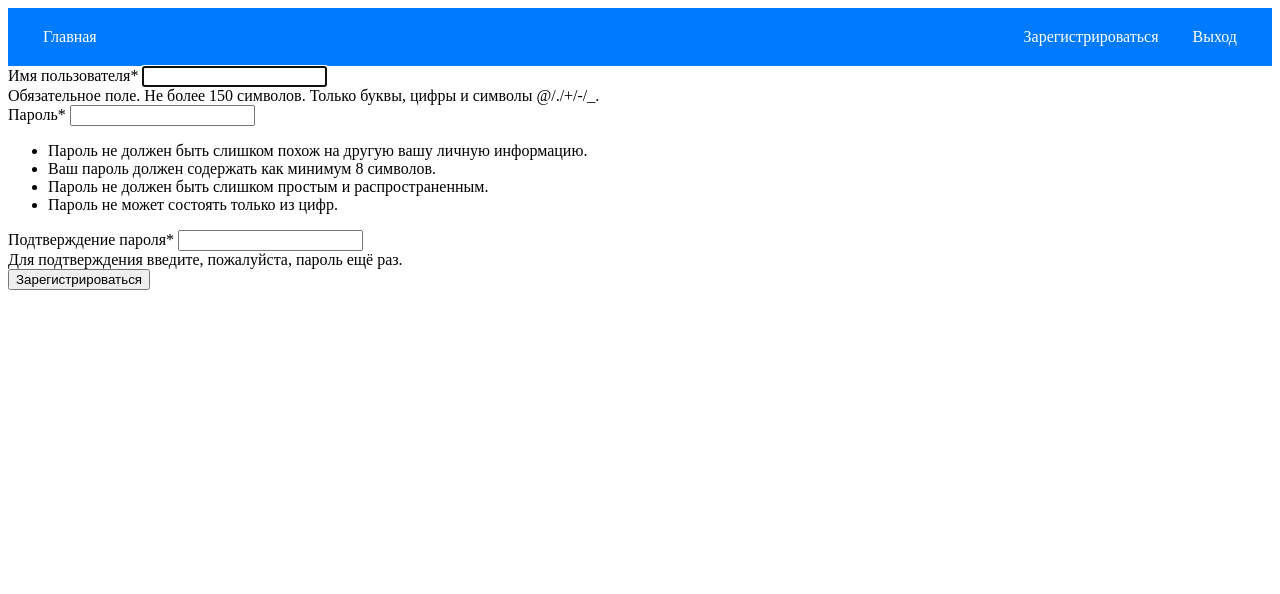
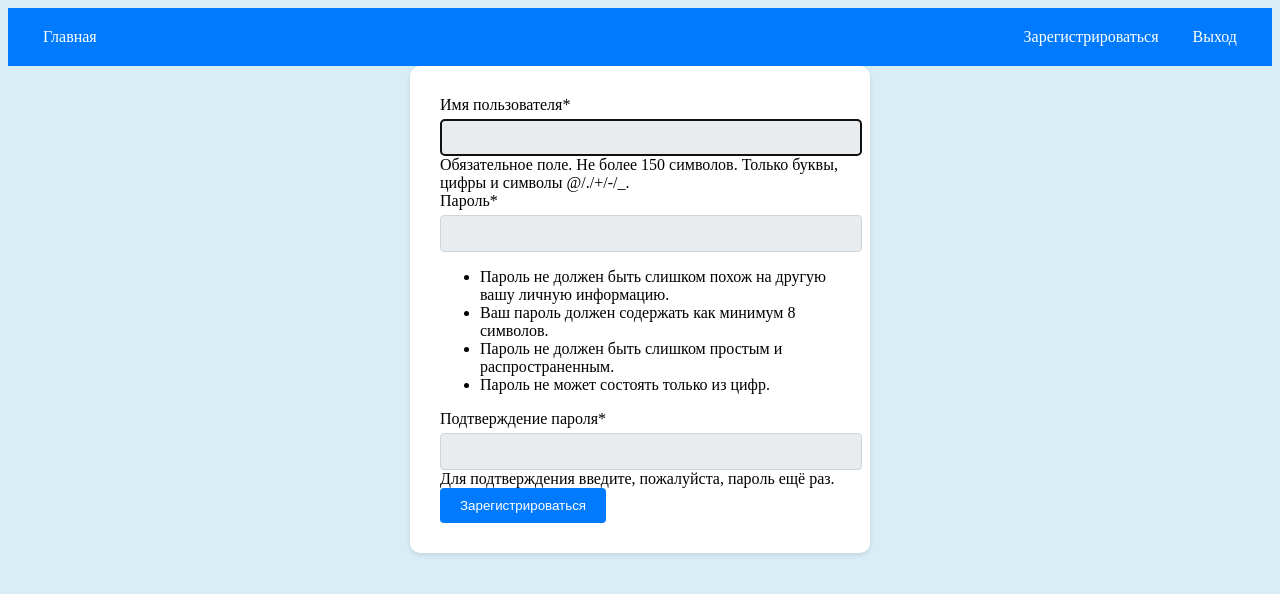
Before and after one commit to InowaR/DjangoRecipeWebsite, a Django app: page /register/ in a window 1280 px wide. Shown: the top 594 px of the page. Run offline with Django 5.2, Linux system fonts and the light colour scheme; some libraries are stand-ins or nearby versions.

Commit message:
fixed styles

```diff
--- a/RecipeApplication/templates/register.html
+++ b/RecipeApplication/templates/register.html
@@ -7,9 +7,11 @@
 {% endblock %}
 
 {% block content %}
-    <form action="{% url 'register' %}" method="post">
-        {% csrf_token %}
-        {{ form|crispy }}
-        <button type="submit" class="btn">Зарегистрироваться</button>
-    </form>
+    <div class="form-container">
+        <form action="{% url 'register' %}" method="post">
+            {% csrf_token %}
+            {{ form|crispy }}
+            <button class="btn" type="submit">Зарегистрироваться</button>
+        </form>
+    </div>
 {% endblock %}
--- a/RecipeApplication/views.py
+++ b/RecipeApplication/views.py
@@ -12,7 +12,8 @@ def register(request):
     if request.method == 'POST':
         form = UserCreationForm(request.POST)
         if form.is_valid():
-            form.save()
+            new_user = form.save()
+            login(request, new_user)
             return redirect('index')
     else:
         form = UserCreationForm()
--- a/requirements.txt
+++ b/requirements.txt
@@ -1,4 +1,5 @@
 asgiref==3.8.1
+crispy-bootstrap4==2024.1
 Django==5.0.4
 django-crispy-forms==2.1
 django-debug-toolbar==4.3.0
--- a/static/css/style.css
+++ b/static/css/style.css
@@ -1,3 +1,7 @@
+body {
+    background-color: #d9edf7;
+}
+
 header {
     display: grid;
     grid-template-columns: 1fr auto;
@@ -16,9 +20,47 @@ header {
     background-color: #0056b3;
 }
 
-/*.form-control {*/
-/*    border: 1px solid #ccc;*/
-/*    padding: 10px;*/
-/*    border-radius: 4px;*/
-/*    width: 100%;*/
-/*}*/
+.form-container {
+    width: 400px;
+    max-width: 100%;
+    margin: 0 auto;
+    padding: 30px;
+    background-color: #fff;
+    border-radius: 10px;
+    box-shadow: 0 2px 5px rgba(0, 0, 0, 0.1);
+}
+
+.form-control {
+    background-color: #e9ecef;
+    border: 1px solid #ced4da;
+    border-radius: 4px;
+    padding: 10px;
+    width: 100%;
+}
+
+.form-label {
+    display: block;
+    margin-bottom: 5px;
+}
+
+.btn {
+    background-color: #007bff;
+    color: white;
+    padding: 10px 20px;
+    border: none;
+    border-radius: 4px;
+    cursor: pointer;
+}
+
+.btn:hover {
+    background-color: #0056b3;
+}
+
+.form-group {
+    margin-bottom: 15px;
+}
+
+.errorlist {
+    color: red;
+    margin-top: 5px;
+}
```
Also changed, not shown: RecipeApplication/templates/login.html (+7 -5 lines).
